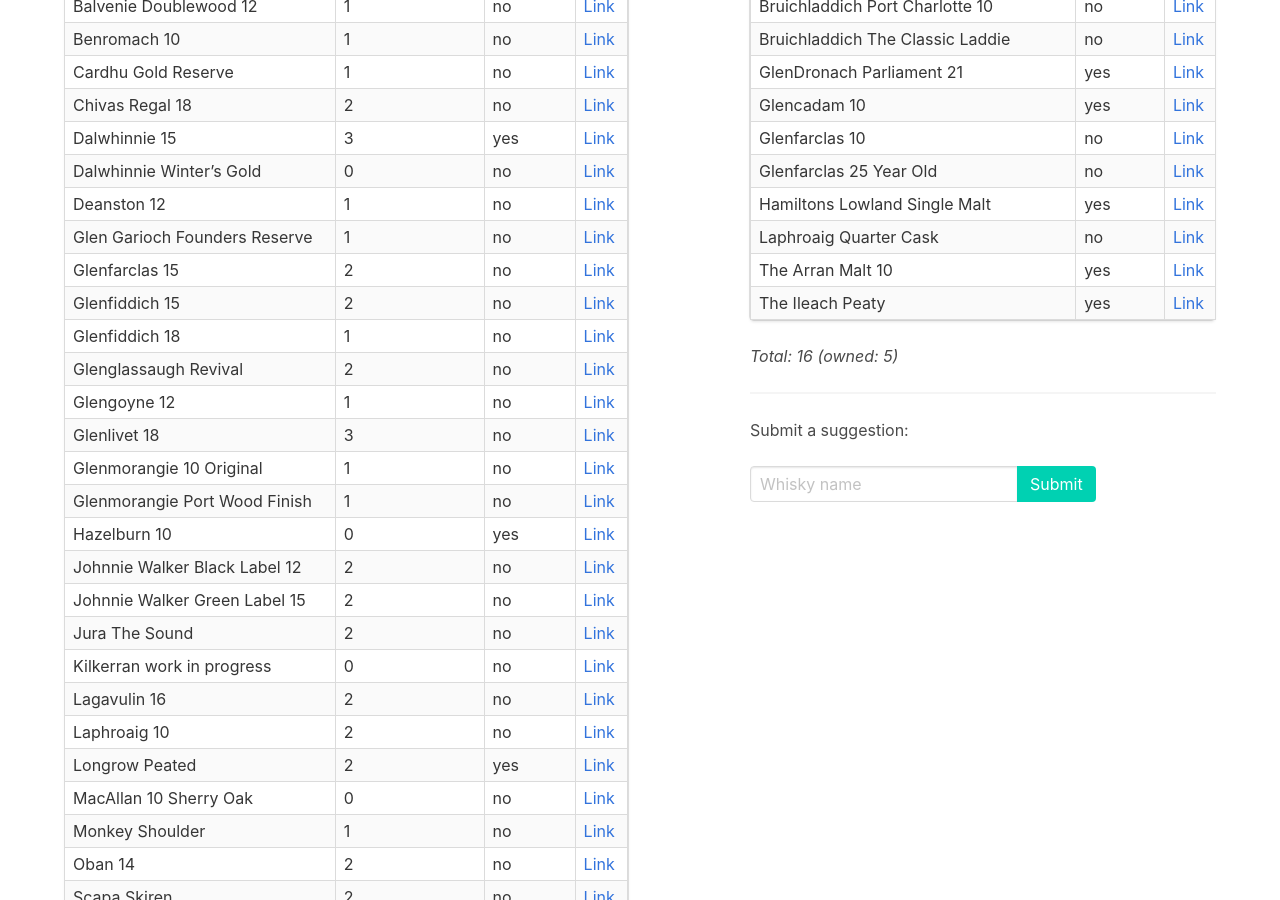
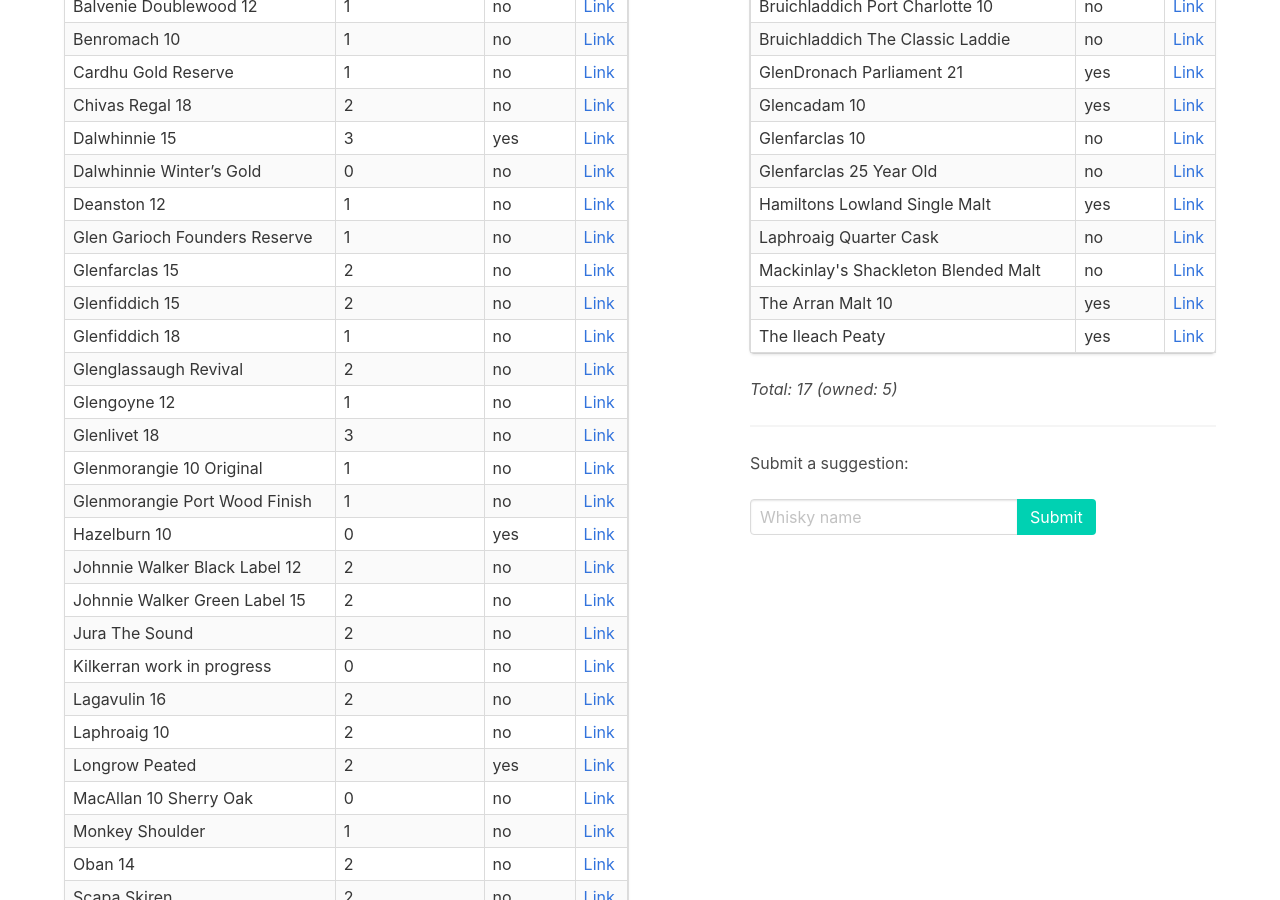
Before and after one commit to grega/whisky, a Jekyll site: the page built from scotch.html, in a window 1280 px wide and 900 px high, scrolled down 471 px. Built offline with Jekyll 4.4.1, drawn with Linux system fonts in a browser that asks for light colours; nearby versions of some CDN libraries.

Commit message:
Update to_try.yml

```diff
--- a/_data/scotch/to_try.yml
+++ b/_data/scotch/to_try.yml
@@ -19,3 +19,4 @@
 - name: Annandale Man O'Sword Sherry Cask
 - name: Annandale Man O'Words American Oak
 - name: Annandale Outlaw King
+- name: Mackinlay's Shackleton Blended Malt
```
